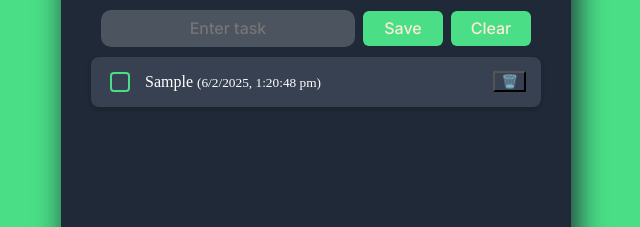
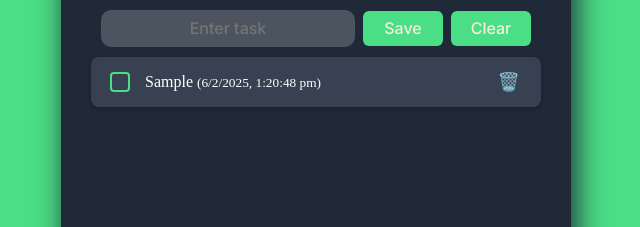
Before and after one commit to MohitPoonamjadoon/toDo, a plain HTML site: page index.html in a window 1280 px wide. Both pictures are taken after typing "Sample" into the empty fields and a click on the button "Save". Shown: the part 170-397 px from the top of the page, 324-964 px from the left. Drawn offline with Linux system fonts and the light colour scheme.

Commit message:
designing issues 2

```diff
--- a/todo.css
+++ b/todo.css
@@ -139,5 +139,13 @@
     color: #ffffff;
 }
 .delete-btn{
-    background-color: transparent;
+    background: none;
+    border: none;
+    color: #f44336;
+    font-size: 18px;
+    transition: color 0.3s ease;
 }
+
+.delete-btn :hover{
+    color: #ff6b6b;
+}
--- a/todo.js
+++ b/todo.js
@@ -22,6 +22,8 @@
     }
 }
 function deletetask(button){
+
     button.parentElement.remove();
 
+
 }
```
